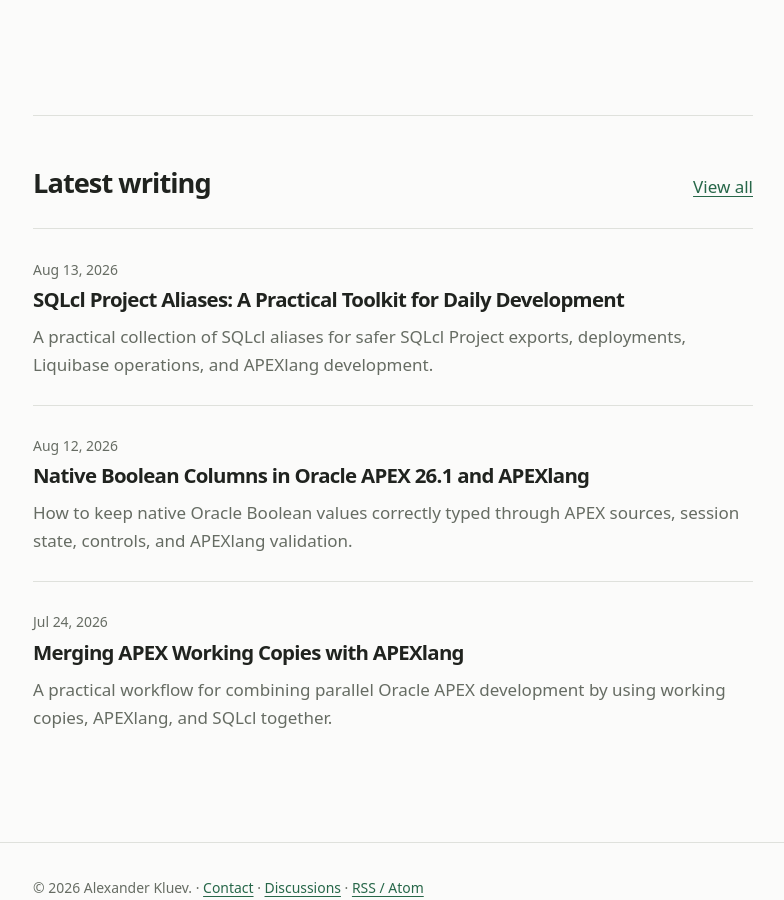
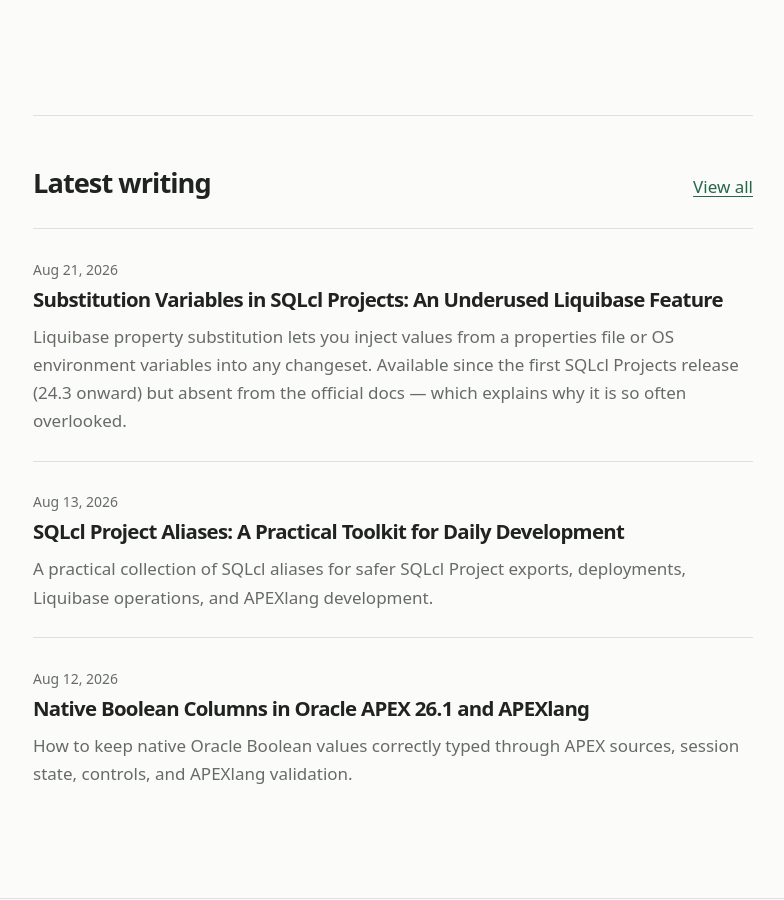
Before and after one commit to akluev/akluev.github.io, a Jekyll site: the page built from index.md, in a window 1280 px wide and 900 px high, scrolled down 1144 px. Shown: the whole window, without its empty margins (247-1031 px from the left). Built offline with Jekyll 4.4.1, drawn with Linux system fonts in a browser that asks for light colours; part of the change alters nothing that is shown.

Commit message:
env variables

````diff
--- a/_posts/2026-07-24-merging-apex-working-copies-with-apexlang.md
+++ b/_posts/2026-07-24-merging-apex-working-copies-with-apexlang.md
@@ -2,6 +2,11 @@
 title: "Merging APEX Working Copies with APEXlang"
 date: 2026-07-24
 description: A practical workflow for combining parallel Oracle APEX development by using working copies, APEXlang, and SQLcl together.
+tags:
+  - oracle-apex
+  - apexlang
+  - sqlcl
+  - git
 ---
 
 Two developers make different changes to the same Oracle APEX application. One branch is merged into the repository, but another version of the application is still active in the APEX workspace. Both streams contain valuable work, and some of the changes affect the same page.
--- a/_posts/2026-08-12-native-boolean-columns-oracle-apex-apexlang.md
+++ b/_posts/2026-08-12-native-boolean-columns-oracle-apex-apexlang.md
@@ -2,6 +2,11 @@
 title: "Native Boolean Columns in Oracle APEX 26.1 and APEXlang"
 date: 2026-08-12
 description: How to keep native Oracle Boolean values correctly typed through APEX sources, session state, controls, and APEXlang validation.
+tags:
+  - oracle-apex
+  - apexlang
+  - sqlcl
+  - oracle-database
 ---
 
 Oracle Database native `BOOLEAN` columns remove the need for older `VARCHAR2(1)` or `NUMBER(1)` conventions. In APEX, these columns are naturally exposed as checkboxes, switches, hidden items, or editable Interactive Grid columns.
--- a/_posts/2026-08-13-sqlcl-project-aliases.md
+++ b/_posts/2026-08-13-sqlcl-project-aliases.md
@@ -2,6 +2,11 @@
 title: "SQLcl Project Aliases: A Practical Toolkit for Daily Development"
 date: 2026-08-13
 description: A practical collection of SQLcl aliases for safer SQLcl Project exports, deployments, Liquibase operations, and APEXlang development.
+tags:
+  - sqlcl
+  - sqlcl-projects
+  - oracle-apex
+  - apexlang
 ---
 
 Working professionally with SQLcl Project requires more than learning the `project` command. The day-to-day workflow sits at the intersection of three tools:
--- /dev/null
+++ b/_posts/2026-08-21-environment-variables-sqlcl-project.md
@@ -0,0 +1,371 @@
+---
+title: "Substitution Variables in SQLcl Projects: An Underused Liquibase Feature"
+date: 2026-08-21
+description: Liquibase property substitution lets you inject values from a properties file or OS environment variables into any changeset. Available since the first SQLcl Projects release (24.3 onward) but absent from the official docs — which explains why it is so often overlooked.
+tags:
+  - sqlcl
+  - sqlcl-projects
+  - liquibase
+  - oracle-database
+---
+
+Substitution variables are a long-standing Liquibase feature that SQLcl Projects inherit out of the box — yet they are absent from the official SQLcl Project documentation, which goes a long way to explaining why community forums regularly see questions about customising deployments per environment, enhancement requests for features that already exist, and developers who simply do not know this capability is there. The feature has been available since the first SQLcl Projects release (24.3 onward). SQLcl 26.1 put it in the spotlight with schema-agnostic deployments, but that is only one application of a much more broadly useful tool.
+
+## Table of Contents
+- [Table of Contents](#table-of-contents)
+- [TL;DR](#tldr)
+- [Setting up the test project](#setting-up-the-test-project)
+  - [Create a baseline](#create-a-baseline)
+  - [Adding a substitution changeset](#adding-a-substitution-changeset)
+  - [Modify The properties file](#modify-the-properties-file)
+  - [First deployment: variables from the properties file](#first-deployment-variables-from-the-properties-file)
+  - [OS environment variables take precedence](#os-environment-variables-take-precedence)
+- [Real-world examples](#real-world-examples)
+  - [Example 1: Pre-deployment environment check](#example-1-pre-deployment-environment-check)
+  - [Example 2: Environment-specific configuration with graceful skip](#example-2-environment-specific-configuration-with-graceful-skip)
+- [Conclusion](#conclusion)
+- [Sources](#sources)
+
+
+## TL;DR
+
+- Liquibase has supported `${VAR_NAME}` substitution tokens in changeset SQL for years; SQLcl Projects inherit this feature without any additional configuration.
+- The feature is absent from the official SQLcl Project documentation — which explains why it regularly surfaces as forum questions and why many developers working with SQLcl Projects do not know it is there.
+- Values are resolved from two sources: a properties file passed to Liquibase at deploy time, or OS-level environment variables set on the deploying machine — both work independently and can be combined.
+- Dan McGhan's excellent post on `stage.substituteSchemas` explains how SQLcl 26.1 leverages this mechanism for schema-agnostic deployments; the core substitution feature itself has been available since the first SQLcl Projects release (24.3 onward) and has many more use cases.
+- Substitution is the cleanest way to make any changeset environment-aware — inject server names, API endpoints, schema names, or any environment-specific value without touching the changeset files.
+- If a variable is missing at deploy time, Liquibase silently writes the literal placeholder (e.g. `${AMS_SERVER_FQDN}`) into the database; a Liquibase precondition can catch this before it causes silent data corruption.
+- This article walks through the feature end-to-end: a minimal test project that confirms the resolution order, followed by two real-world patterns — a pre-deployment variable check and an environment-specific changeset with graceful skip.
+
+
+## Setting up the test project
+
+Let's walk through the feature end-to-end with a minimal test project.
+
+### Create a baseline
+
+For this demo I used a schema called `DEMO1` — the same name you will see referenced throughout the rest of this post. The only database privileges required are `CREATE SESSION` and `CREATE TABLE`; Liquibase needs `CREATE TABLE` to create its changelog tracking table.
+
+From inside SQLcl, run:
+
+```sql
+! git init
+project init -name subst
+```
+
+Output should look something like this:
+
+```sql
+SQL> ! git init
+Initialized empty Git repository in C:/repo/tests/subst/.git/
+
+SQL> project init -name subst
+PROJECT DETAILS
+------------------------
+Project name:    subst
+Schema(s):
+Directory:       C:\repo\tests\subst
+Connection name:
+Project root:     subst
+Your project has been successfully created
+```
+
+SQLcl Project creates the standard structure and a `.dbtools/project.config.json` file. Open that file and set your schema name — for this walkthrough the schema is `DEMO1`:
+
+```json
+{
+  "project" : "subst",
+  "sqlcl" : {
+    "connectionName" : "",
+    "autoConnect" : false,
+    "version" : "26.1.2.0"
+  },
+  "schemas" : [ "DEMO1" ],
+  ...
+}
+```
+
+Commit the result. That is your `main` baseline.
+
+### Adding a substitution changeset
+
+From inside SQLcl, check out a feature branch and add a custom changeset:
+
+```sql
+! git checkout -b test1
+project stage add-custom -file-name subst.sql
+```
+
+Output should look something like this:
+
+```sql
+SQL> ! git checkout -b test1
+Switched to a new branch 'test1'
+
+SQL> project stage add-custom -file-name subst.sql
+Process completed successfully
+```
+
+SQLcl Project creates the staged file at `dist/releases/next/changes/test1/_custom/subst.sql`. Open it and replace the placeholder content with a set of `prompt` commands that print substitution tokens, plus the `runAlways:true` attribute so every deployment reruns it:
+
+```sql
+-- liquibase formatted sql
+-- changeset  SqlCl:1787320902732 stripComments:false logicalFilePath:_custom\subst.sql runAlways:true
+-- sqlcl_snapshot dist\releases\next\changes\test1\_custom\subst.sql:null:null:custom
+
+prompt "TEST1: ${TEST1}"
+prompt "TEST2: ${TEST2}"
+prompt "TEST3: ${TEST3}"
+prompt "TEST4: ${TEST4}"
+
+-- parameters
+prompt "parameter.demo1: ${parameter.demo1}"
+prompt "demo1: ${demo1}"
+```
+
+`runAlways:true` is essential for this test setup because we want to re-run the changeset every time we change a variable and verify the output. Beyond testing, this matters in production too: most changesets that read substitution variables should carry either `runAlways:true` or `runOnChange:true`. Configuration values, server endpoints, and schema names can change between deployments — a changeset that only runs once on first install will never pick up those changes.
+
+> **Note:** Use `runAlways:true` when the changeset must execute on every deployment regardless of content (for example, a DML that refreshes a configuration table). Use `runOnChange:true` when re-execution should be triggered only when the changeset file itself is modified. For substitution-variable-driven changesets, `runOnChange:true` is usually the right choice (see the real-world example below).
+
+### Modify The properties file
+
+When you ran `project stage`, SQLcl Project created `dist/env/default.properties`. Initially it contains one line:
+
+```properties
+parameter.demo1=demo1
+```
+
+This is the schema mapping used by the `stage.substituteSchemas` feature Dan McGhan describes. For this walkthrough, add four more variables to it:
+
+```properties
+parameter.demo1=demo1
+
+test1="TEST1 lowercase"
+parameter.TEST2="parameter TEST2"
+TEST3="TEST3"
+```
+
+This file is a standard Liquibase defaults file. If you open `dist/install.sql` you will see it passed directly to `lb update` via the `-def` flag:
+
+```sql
+lb update -log -changelog-file releases/main.changelog.xml \
+  -search-path "." -def env/default.properties
+```
+
+That is the connection between the file and the deployment. Any variable defined in it is available to every changeset in the deployment as a `${VAR_NAME}` token.
+
+> **Note:** Liquibase documentation mentions two alternative ways to specify the defaults file without the `-def` flag: the `LIQUIBASE_DEFAULTS_FILE` environment variable and a JVM system property. Neither works with the Liquibase runtime embedded in SQLcl. Always pass the file explicitly via `-def` as shown above.
+
+### First deployment: variables from the properties file
+
+Connect to the schema and run `prj_install` — the alias from the <a href="/blog/2026/08/13/sqlcl-project-aliases/" target="_blank" rel="noopener noreferrer">SQLcl Project Aliases</a> post. If you are not familiar with it, run `alias details prj_install` to see exactly what it does:
+
+```sql
+SQL> alias details prj_install
+prj_install
+-----------
+cd dist
+prompt Running Project Installer Script...
+set define off
+@install.sql
+cd ..
+```
+
+It changes into the `dist` folder, runs `install.sql`, then returns to the project root.
+
+> **Note:** This is the recommended approach for environments you control directly — developer VMs, integration test databases, and similar. You do not need `project gen-artifact` and `project deploy` to deploy to your own VM. Those commands exist for producing formal, auditable release artifacts destined for production or shared environments managed by a DBA.
+
+To run the first deployment:
+
+```shell
+SQL> conn -n demo_vm26
+Connected.
+SQL> prj_install
+Running Project Installer Script...
+Installing/updating schemas
+--Starting Liquibase at 2026-08-21T10:12:47 ...
+Running Changeset: _custom/subst.sql::1787320902732::SqlCl
+TEST1: "TEST1 lowercase"
+TEST2: "parameter TEST2"
+TEST3: "TEST3"
+TEST4: ${TEST4}
+parameter.demo1: ${parameter.demo1}
+demo1: demo1
+```
+
+Four things stand out in this output.
+
+1. **Variable names are case-insensitive.** The properties file contains `test1` in lowercase. The changeset references `${TEST1}` in uppercase. Liquibase still matches them. This is different from OS environment variables on Linux and macOS, where `TEST1` and `test1` are distinct names.
+
+2. **The `parameter.` prefix is stripped before substitution.** A line written as `parameter.TEST2="parameter TEST2"` is exposed as `${TEST2}`, not as `${parameter.TEST2}`. You can see this clearly: `${TEST2}` resolves to `"parameter TEST2"`, while `${parameter.demo1}` is not resolved at all — it prints the literal placeholder. The usable name is always the part after `parameter.`. This prefix is documented in the SQLcl 26.1 User Reference (section 6.1.4) as part of the schema substitution mechanism: `project stage` generates entries like `parameter.demo1=demo1` in `dist/env/default.properties` so that `${demo1}` resolves to the target schema name. The stripping behaviour applies to any variable written with this prefix, but the prefix is intended for schema mappings — for your own substitution variables, write them without it.
+
+3. **The schema variable follows the same rule.** The auto-generated line `parameter.demo1=demo1` works identically: `${demo1}` resolves to `demo1`; `${parameter.demo1}` does not resolve.
+
+4. **Missing variables are silent.** `TEST4` was not defined anywhere. Liquibase does not raise an error — it writes the literal text `${TEST4}` into the database exactly as written in the changeset. In a `prompt` command the consequence is cosmetic; in a DML changeset, the placeholder ends up stored in the table.
+
+### OS environment variables take precedence
+
+Set `TEST1` as an OS variable, exit SQLcl, and re-connect:
+
+```shell
+$ export TEST1="Test1 from OS"
+$ sql -nolog
+SQL> conn -n demo_vm26
+Connected.
+SQL> prj_install
+Running Project Installer Script...
+Running Changeset: _custom/subst.sql::1787320902732::SqlCl
+TEST1: Test1 from OS
+TEST2: "parameter TEST2"
+TEST3: "TEST3"
+TEST4: ${TEST4}
+parameter.demo1: ${parameter.demo1}
+demo1: demo1
+```
+
+`TEST1` now shows `Test1 from OS` even though the properties file still contains `test1="TEST1 lowercase"`. The OS environment variable wins. All other variables — defined only in the properties file — are unchanged.
+
+This establishes the resolution order: **OS environment variables override the properties file**. The properties file acts as the default; the OS supplies environment-specific overrides without any file changes.
+
+## Real-world examples
+
+### Example 1: Pre-deployment environment check
+
+The silent-failure behaviour from the test above becomes a real problem in production deployments. The standard remedy is a dedicated `runAlways:true` changeset placed at the very beginning of the deployment that explicitly checks every required variable and halts if anything is missing.
+
+The key challenge is detecting an unresolved placeholder without triggering substitution in the check itself. Writing `'${MY_VAR}'` in a SQL comparison would cause Liquibase to substitute it before the query runs. The solution is to split the literal using concatenation so Liquibase never sees the token:
+
+{% raw %}
+```sql
+like '$'||'{%}'
+```
+{% endraw %}
+
+A full pre-check changeset builds a collection of all required variable values, then loops through looking for any that still match the unresolved pattern:
+
+{% raw %}
+```sql
+-- liquibase formatted sql
+-- changeset ADMIN:1733418388854 stripComments:false runAlways:true logicalFilePath:pre-install/_custom/pre-check-env.sql
+
+declare
+  -- List every required variable. If a variable is not needed in this
+  -- environment, set it to 'NULL' or 'N/A' in the properties file rather
+  -- than leaving it absent.
+  l_env_variables apex_t_varchar2 := apex_t_varchar2(
+    -- passwords
+    q'`${APP_PASSWORD}`',
+    q'`${APP_PASSWORD_CHANGED}`',
+    -- host ACLs
+    q'`${IDCS_HOST}`',
+    q'`${EGRESS_HOST}`',
+    -- OCI config
+    q'`${OCI_VAULT_VALUE}`',
+    q'`${OCI_REGION_VALUE}`',
+    q'`${OCI_TENANCYID_VALUE}`',
+    -- JIRA config
+    q'`${JIRA_CREDENTIALS_SECRETNAME_VALUE}`',
+    q'`${JIRA_LIST_ARRAY_VALUE}`',
+    -- generic
+    q'`${ENV_VALUE}`'
+  );
+  l_missing apex_t_varchar2 := apex_t_varchar2();
+begin
+  for i in l_env_variables.first .. l_env_variables.last loop
+    if l_env_variables(i) like '$'||'{%}' then
+      apex_string.push(l_missing,
+        trim(translate(l_env_variables(i), '$'||'{}', '   ')));
+    end if;
+  end loop;
+  if l_missing.count > 0 then
+    raise_application_error(-20000,
+      'The following environment variables must be set: '
+      || apex_string.join(l_missing, ', '));
+  end if;
+end;
+/
+```
+{% endraw %}
+
+A few things worth noting:
+
+- `q'`...`'` is Oracle's alternative quoting mechanism. It lets variable values contain single quotes, dollar signs, or other special characters without breaking the string literal.
+- `translate(value, '$'||'{}', '   ')` strips the `$`, `{`, and `}` characters to extract the bare variable name for the error message.
+- `runAlways:true` ensures this check runs on every deployment, not just the first. A variable that was set last week may not be set today.
+- Place this changeset in an early-release changelog so it executes before any DDL/DML changesets that will use variables. If it raises an error, Liquibase stops the deployment immediately.
+
+### Example 2: Environment-specific configuration with graceful skip
+
+The second pattern handles a different situation: a changeset that should run in some environments and be silently skipped in others, and that should re-run automatically whenever the variable value changes.
+
+The `ams_config_dml.sql` changeset below maintains metadata of a connection to <a href="https://www.united-codes.com/products/apexmessageservice/" target="_blank" rel="noopener noreferrer">AMS (APEX Messaging Service by United Codes)</a> in a configuration table. It uses `runOnChange:true` combined with an `onFail:CONTINUE` precondition:
+
+```sql
+-- changeset SqlCl:1761249915279 stripComments:false logicalFilePath:dev-01\_custom\ams_config_dml.sql runOnChange:true
+--preconditions onFail:CONTINUE
+--precondition-sql-check expectedResult:0 SELECT count(*) FROM dual WHERE '${AMS_SERVER_FQDN}' ='$'||'{'||'AMS_SERVER_FQDN'||'}'
+
+begin
+  cla_apex.cla_configuration_pkg.upsert (
+    p_instance_id => 1,
+    p_key_type_id => 1,
+    p_key         => 'ams_server',
+    p_description => 'Local AMS server URL',
+    p_value       => 'https://${AMS_SERVER_FQDN}',
+    p_key_group   => 'ams'
+  );
+end;
+/
+
+begin
+  cla_apex.cla_configuration_pkg.upsert (
+    p_instance_id => 1,
+    p_key_type_id => 1,
+    p_key         => 'ams_api_key',
+    p_description => 'Local AMS API Key',
+    p_value       => '${AMS_API_KEY}',
+    p_key_group   => 'ams'
+  );
+end;
+/
+
+commit
+/
+```
+
+The three behaviours this produces:
+
+**Variable not set.** Liquibase substitutes `${AMS_SERVER_FQDN}` with nothing — the token remains as a literal. The precondition detects this (the string equals its own unresolved form), the count is `1`, and `onFail:CONTINUE` skips the changeset. The deployment continues. No error, no corrupted data.
+
+**Variable set, value unchanged since last run.** Because Liquibase performs substitution before computing the changeset checksum, the resolved changeset has the same checksum as last time. `runOnChange:true` does not trigger a re-run. The changeset is skipped efficiently.
+
+**Variable set, value has changed.** The resolved SQL is different from last time, so the checksum differs. `runOnChange:true` detects the change and re-executes the changeset, upserting the new server address or API key into the configuration table.
+
+In practice this deployment pattern lets the same changelog work cleanly across very different environments. In a controlled environment with containerised deployment, `AMS_SERVER_FQDN` and `AMS_API_KEY` are always provided by the container — the configuration table stays in sync automatically. When a value needs to change, a DBA updates it in the container configuration and the next deployment picks it up via `runOnChange:true`. Local development VMs or environments that do not use AMS simply leave the variables unset — the precondition catches that silently and moves on.
+
+## Conclusion
+
+Substitution variables are one of the most practical tools available in a SQLcl Project deployment. They require no additional setup beyond what every project already has, yet they are absent from the official SQLcl Project documentation — which is exactly why they are so often overlooked.
+
+The properties file is not a requirement. `dist/env/default.properties` is simply a Liquibase defaults file passed via the `-def` flag in `install.sql`. You can swap it for a different file per environment, calculate the path at deploy time, or remove the flag entirely and supply all values as OS environment variables. The simplest setup is no properties file at all — just set the variables on the machine before running the deployment.
+
+> **Note:** `dist/env/default.properties` does have one unique role: when `stage.substituteSchemas=true`, `project stage` writes schema mappings directly into this file and `install.sql` references it by this exact path. If you rename or replace the file for your own variables, schema substitution will still work as long as you keep the `parameter.<schema>=<value>` entries in whatever file you pass to `-def`. But the file that `project stage` generates and updates is always `dist/env/default.properties`.
+
+A useful practical split:
+
+- **Non-sensitive configuration** — server names, endpoints, feature flags, schema mappings — belongs in environment-specific properties files managed alongside the deployment.
+- **Secrets** — passwords, API keys, tokens — should never be written to a file in the repository. Supply them as OS environment variables at runtime; they automatically override any value in the properties file.
+
+Two caveats are worth keeping in mind:
+
+**Silent failure on a missing variable.** If a variable is not defined, Liquibase does not raise an error — it writes the literal placeholder (e.g. `${MY_VAR}`) into the database. This is counterintuitive and easy to miss. The pre-check changeset pattern from Example 1 is the standard remedy: it catches every unset variable before any DML runs.
+
+**The `parameter.` prefix.** This prefix is documented in the SQLcl 26.1 User Reference (section 6.1.4) as part of the schema substitution mechanism. `project stage` generates entries like `parameter.demo1=demo1` in `dist/env/default.properties` so that `${demo1}` resolves to the target schema name at deploy time. Any variable written with this prefix undergoes the same stripping, but the prefix is reserved for schema mappings. For your own substitution variables, write them without the `parameter.` prefix — and never reference them as `${parameter.MY_VAR}`, which will not resolve.
+
+## Sources
+
+- <a href="https://github.com/akluev/realSQLclProject/blob/main/docs/12.-Common-Commands-and-Directives.md#8-environment-variables" target="_blank" rel="noopener noreferrer">realSQLclProject: Environment Variables — Common Commands and Directives</a>
+- <a href="https://danmcghan.hashnode.dev/schema-agnostic-staged-changesets-with-stage-substituteschemas" target="_blank" rel="noopener noreferrer">Dan McGhan: Schema-agnostic Staged Changesets with stage.substituteSchemas</a>
+- <a href="https://docs.oracle.com/en/database/oracle/sql-developer-command-line/26.1/sqcug/introduction.html#GUID-1361C582-6A5E-48B7-9CBA-A85973AF0587" target="_blank" rel="noopener noreferrer">Oracle SQLcl 26.1 User Reference: Section 6.1.4 — Support for Schema Substitution</a>
+- <a href="https://docs.liquibase.com/secure/reference-guide-5-1/parameters/defaults-file" target="_blank" rel="noopener noreferrer">Liquibase Docs: defaults-file parameter</a>
+- <a href="https://www.united-codes.com/products/apexmessageservice/" target="_blank" rel="noopener noreferrer">United Codes: APEX Messaging Service (AMS)</a>
````
Also changed, not shown: .agents/skills/blog-post-structure/SKILL.md (added), .github/skills/blog-post-structure/SKILL.md (added).
